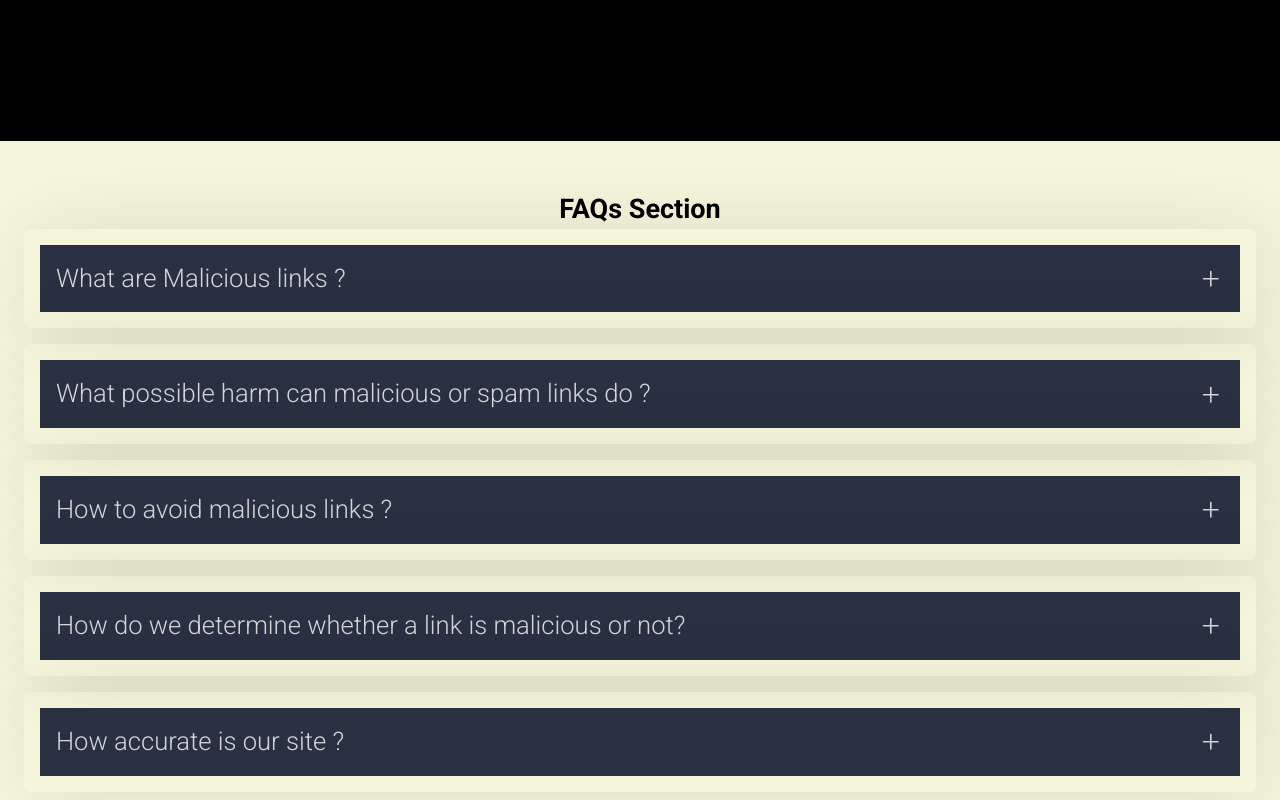
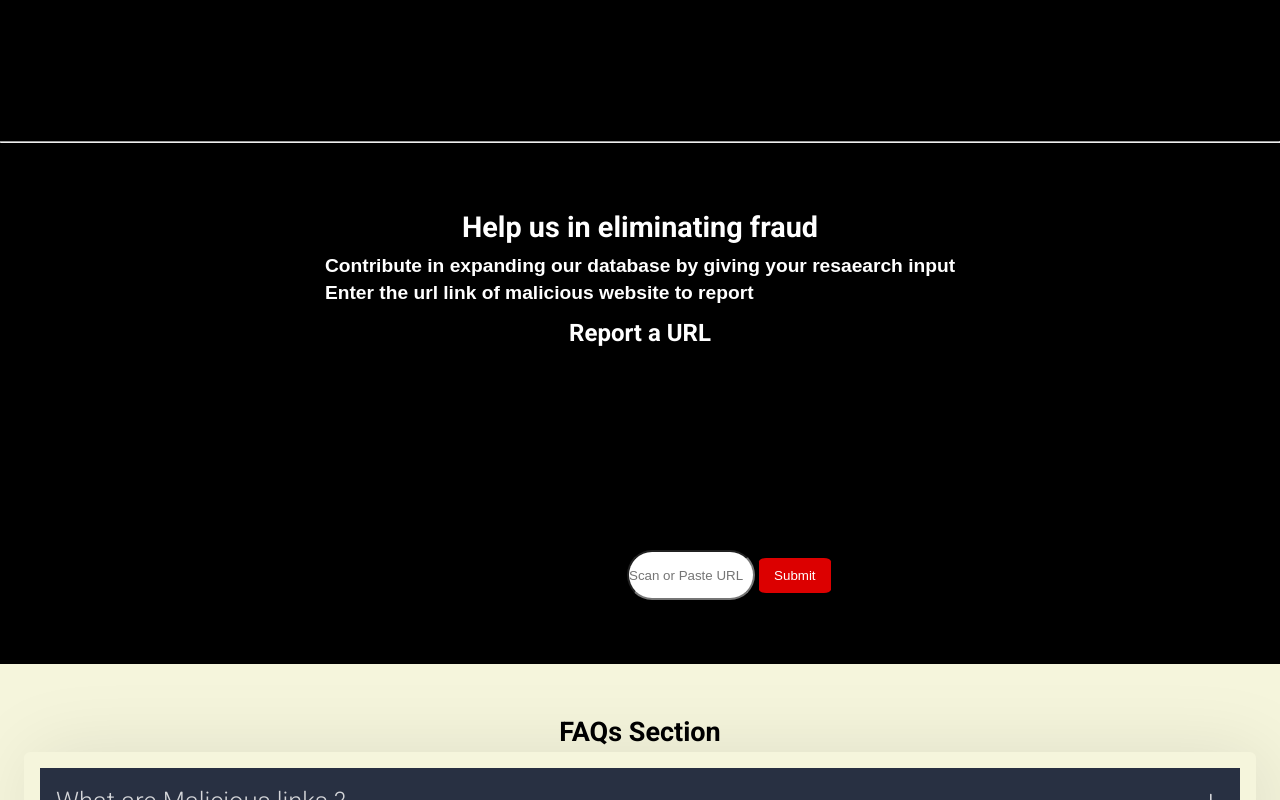
Before and after one commit to HasanZaigam/delhipolicehackathonproj, a plain HTML site: page index.html in a window 1280 px wide. Shown: the part 744-1544 px from the top of the page. Drawn offline with nearby package versions, Linux system fonts and the light colour scheme.

Commit message:
change in html code

```diff
--- a/index.html
+++ b/index.html
@@ -57,6 +57,28 @@
         </div>
       </div>
     </section>
+    <hr>
+    <div class="seconddiv">
+      <div class="seconddivheading">
+        <h2> Help us in eliminating fraud</h2>
+      </div>
+      <div class="description">
+          <p>
+          <h4>
+          <p>Contribute in expanding our database by giving your resaearch input
+          </p>
+          <p>Enter the url link of malicious website to report</p>
+          </h4>
+          </p>
+      </div>
+      <div class="subheading">
+          <h2> Report a URL</h2>
+      </div>
+      <div class="second">
+          <input id="urlSearchInput" autofocus="" type="text" class="form-control" placeholder="Scan or Paste URL"
+            style="min-height: 50px;">
+          <button class="primary-btn">Submit</button>
+      </div>
     </div>
   </main>
 
--- a/style.css
+++ b/style.css
@@ -96,11 +96,6 @@ nav ul li:hover {
   background-color: black;
   opacity: 1;
 }
-/* .hero-section .container {
-  display: flex;
-  flex-direction: column;
-  gap: 30px;
-} */
 .hero-section h1 {
   font-size: 96px;
 }
@@ -132,6 +127,57 @@ nav ul li:hover {
   background-size: cover;
   background-repeat: no-repeat;
 }
+.hr{
+  border-color: white;
+  margin-left: 0%;
+  margin-right: 0%;
+}
+.seconddiv{
+  display: flexbox;
+  align-items: center;
+  justify-content: center;
+  justify-items: center;
+  margin-left: 20%;
+  margin-right: 20%;
+  margin-top: 5%;
+  margin-bottom:5% ;
+  background-color: black;
+  color: white;
+}
+.subheading{
+  margin-top: 10px;
+  display: flex;
+  justify-content: center;
+  justify-items: center;
+}
+.description{
+  font-family: Arial, Helvetica, sans-serif;
+  font-size: larger;
+  font-weight: 900;
+  font-style: normal;
+  display: flex;
+  margin-top: 6px;
+  align-items: center;
+  justify-content: center;
+  justify-items: center;
+}
+
+.seconddivheading{
+  font-size: larger;
+  font-weight: 900;
+  font-style: normal;
+  display: flex;
+  justify-content: center;
+  justify-items: center;
+}
+.second{
+ display: flexbox;
+  margin-top: 0%;
+  margin-left: 30%;
+  align-content: center;
+  align-items: center;
+}
+
 
 .footer-upper ul {
   padding: 0px 40px;
```
